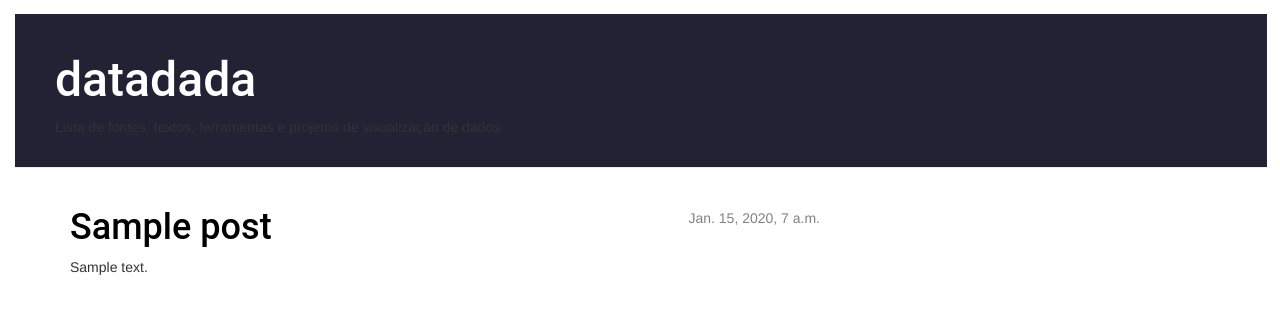
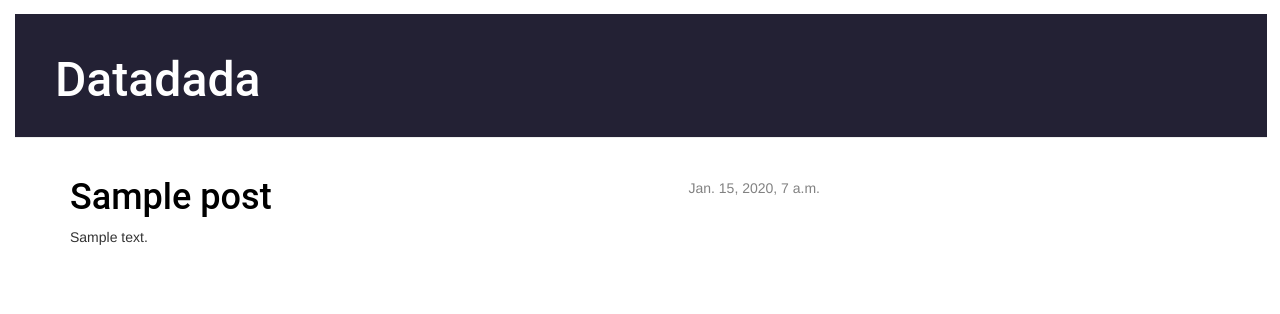
Before and after one commit to stepaola/blog, a Django app: template blog/templates/blog/post_list.html in a window 1280 px wide. Shown: the top 314 px of the page. Run offline with Django 3.2, Linux system fonts and the light colour scheme; the template is opened without the code that fills it: values that come from a table or form of the project are taken from there, others are empty; tables that the repository leaves empty hold one stand-in row (values such as "Sample post"); some libraries are stand-ins or nearby versions.

Commit message:
Templates

```diff
--- /dev/null
+++ b/blog/templates/blog/base.html
@@ -0,0 +1,22 @@
+{% load staticfiles %}
+<html>
+    <head>
+        <title>Datadada</title>
+        <link rel="stylesheet" href="//maxcdn.bootstrapcdn.com/bootstrap/3.2.0/css/bootstrap.min.css">
+        <link rel="stylesheet" href="//maxcdn.bootstrapcdn.com/bootstrap/3.2.0/css/bootstrap-theme.min.css">
+        <link href='//fonts.googleapis.com/css?family=Lobster&subset=latin,latin-ext' rel='stylesheet' type='text/css'>
+        <link rel="stylesheet" href="{% static 'css/blog.css' %}">
+    </head>
+    <body>
+    <div class="page-header">
+        <h1><a href="/">Datadada</a></h1>
+    </div>
+    <div class="content container">
+        <div class="row">
+            <div class="col-md-8">
+            {% block content %}
+            {% endblock %}
+            </div>
+        </div>
+    </div>
+</body></html>
--- a/blog/templates/blog/post_list.html
+++ b/blog/templates/blog/post_list.html
@@ -1,19 +1,6 @@
-{% load staticfiles %}
-<html>
-    <head>
-      <link rel="stylesheet" href="//maxcdn.bootstrapcdn.com/bootstrap/3.2.0/css/bootstrap.min.css">
-      <link rel="stylesheet" href="//maxcdn.bootstrapcdn.com/bootstrap/3.2.0/css/bootstrap-theme.min.css">
-      <link rel="stylesheet" href="{% static 'css/blog.css' %}">
-      <link href="http://fonts.googleapis.com/css?family=Lobster&subset=latin,latin-ext" rel="stylesheet" type="text/css">
-      <body>
-      <div class="page-header">
-  <h1><a href="/">datadada</a></h1>
-  <p> Lista de fontes, textos, ferramentas e projetos de visualização de dados </p>
-</div>
+{% extends 'blog/base.html' %}
 
-<div class="content container">
-    <div class="row">
-        <div class="col-md-8">
+{% block content %}
     {% for post in posts %}
         <div class="post">
             <div class="date">
@@ -23,8 +10,4 @@
             <p>{{ post.text|linebreaks }}</p>
         </div>
     {% endfor %}
-        </div>
-    </div>
-</div>
-  </body>
-</html>
+{% endblock content %}
```
Lines whose indentation alone changed are shown as unchanged.
